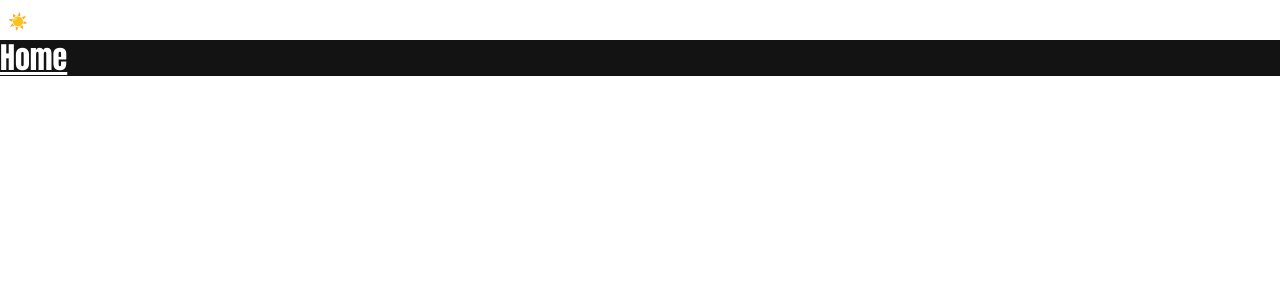
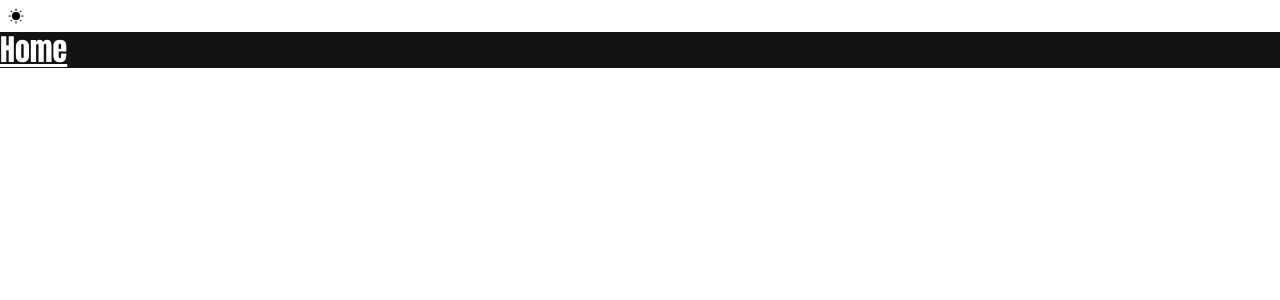
Before and after one commit to MDJAmin/razer-mern-shop, a React (Vite) app in the folder frontend/: page / in a window 1280 px wide. Shown: the top 300 px of the page. Built offline with nearby package versions, Linux system fonts and the light colour scheme.

Commit message:
fix: toggle theme

```diff
--- a/frontend/src/Components/Common/Button/ThemeToggle.jsx
+++ b/frontend/src/Components/Common/Button/ThemeToggle.jsx
@@ -1,6 +1,8 @@
-import React from 'react';
-import { useDispatch, useSelector } from 'react-redux';
-import { toggleTheme } from '../../../Context/Slices/themeSlice';
+import React from "react";
+import { useDispatch, useSelector } from "react-redux";
+import { toggleTheme } from "../../../Context/Slices/themeSlice";
+import { RiMoonFill } from "react-icons/ri";
+import { PiSunFill } from "react-icons/pi";
 
 const ThemeToggle = () => {
   const dispatch = useDispatch();
@@ -16,10 +18,14 @@ const ThemeToggle = () => {
       className="p-2 rounded-md transition-colors duration-300"
       aria-label="Toggle theme"
     >
-      {theme === 'light' ? (
-        <span role="img" aria-label="moon">🌙</span>
+      {theme === "light" ? (
+        <span role="img" aria-label="moon">
+          <RiMoonFill />
+        </span>
       ) : (
-        <span role="img" aria-label="sun">☀️</span>
+        <span role="img" aria-label="sun">
+          <PiSunFill />
+        </span>
       )}
     </button>
   );
```
